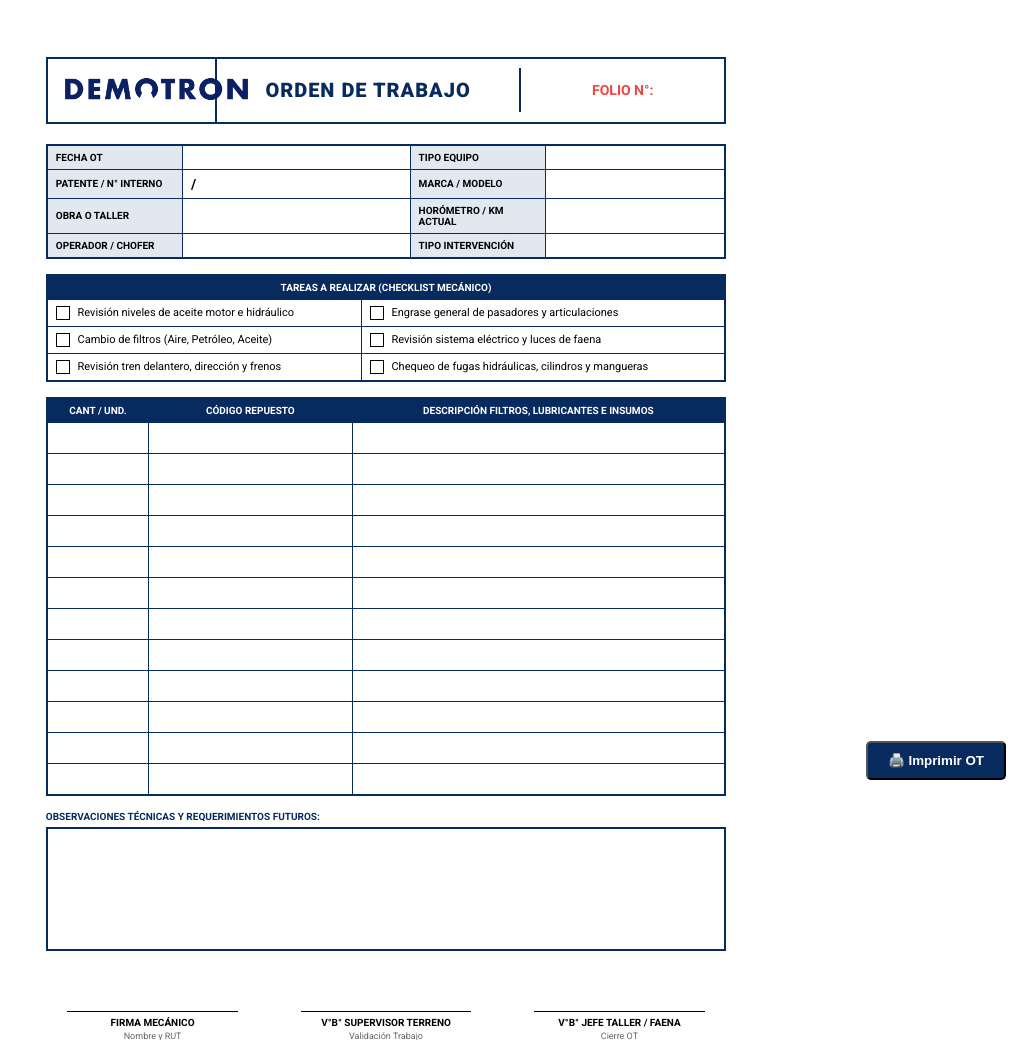
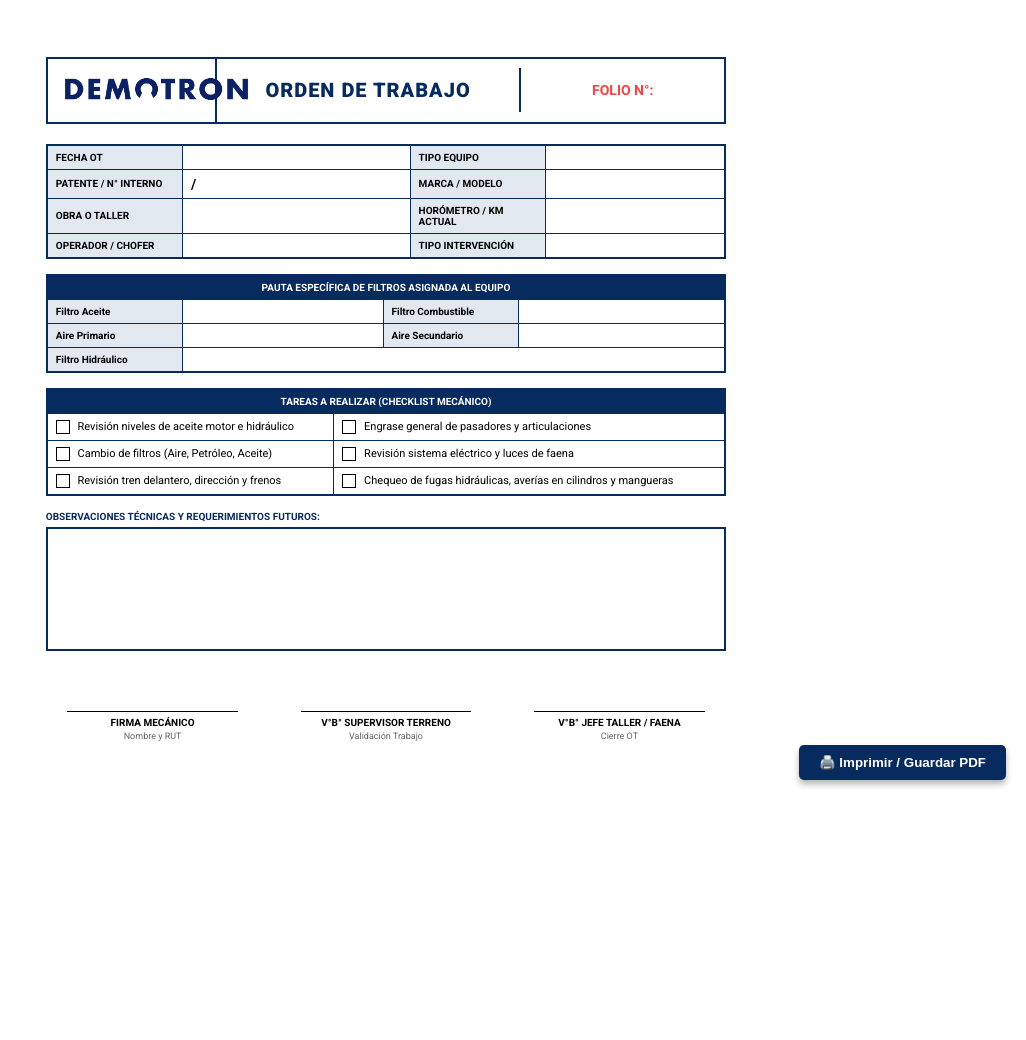
Before and after one commit to manuelortizortiz/cmms-demotron, a Flask app: template templates/ot_print.html in a window 1280 px wide. Shown: the top 1040 px of the page, without its empty margins (254-1280 px from the left). Run offline with Flask 3, Linux system fonts and the light colour scheme; the template is opened without the code that fills it, so the values that code supplies are empty.

Commit message:
Update ot_print.html

```diff
--- a/templates/ot_print.html
+++ b/templates/ot_print.html
@@ -19,18 +19,20 @@
         .label-cell { font-weight: bold; background-color: #e2e8f0; width: 20%; font-size: 10px; }
 
         .check-box { width: 12px; height: 12px; border: 1px solid #000; display: inline-block; vertical-align: middle; margin-right: 5px; }
-
         .obs-box { border: 2px solid #082b5f; height: 100px; padding: 10px; margin-bottom: 30px; }
 
         .firmas { display: grid; grid-template-columns: 1fr 1fr 1fr; gap: 20px; text-align: center; margin-top: 60px; }
         .firma-linea { border-top: 1px solid #000; width: 80%; margin: 0 auto 5px auto; }
         .firma-texto { font-size: 10px; font-weight: bold; text-transform: uppercase; }
 
-        @media print { body { background: white; } .hoja-a4 { width: 100%; padding: 0; } .no-print { display: none !important; } }
+        @media print {
+            body { background: white; }
+            .hoja-a4 { width: 100%; padding: 0; }
+            .no-print { display: none !important; }
+        }
     </style>
 </head>
-<body>
-    <button class="no-print" onclick="window.print()" style="position: fixed; bottom: 20px; right: 20px; background: #082b5f; color: white; padding: 10px 20px; border-radius: 5px; cursor: pointer; font-weight: bold;">🖨️ Imprimir OT</button>
+<body onload="window.print()"> <button class="no-print" onclick="window.print()" style="position: fixed; bottom: 20px; right: 20px; background: #082b5f; color: white; padding: 10px 20px; border-radius: 5px; cursor: pointer; font-weight: bold; border: none; box-shadow: 0 4px 6px rgba(0,0,0,0.3);">🖨️ Imprimir / Guardar PDF</button>
 
     <div class="hoja-a4">
         <div class="header-grid">
@@ -47,29 +49,28 @@
         </table>
 
         <table>
+            <thead><tr><th colspan="4" style="text-align: center;">PAUTA ESPECÍFICA DE FILTROS ASIGNADA AL EQUIPO</th></tr></thead>
+            <tbody>
+                <tr>
+                    <td class="label-cell">Filtro Aceite</td><td>{{ equipo.filtro_aceite }}</td>
+                    <td class="label-cell">Filtro Combustible</td><td>{{ equipo.filtro_petroleo }}</td>
+                </tr>
+                <tr>
+                    <td class="label-cell">Aire Primario</td><td>{{ equipo.filtro_aire_prim }}</td>
+                    <td class="label-cell">Aire Secundario</td><td>{{ equipo.filtro_aire_sec }}</td>
+                </tr>
+                <tr>
+                    <td class="label-cell">Filtro Hidráulico</td><td colspan="3">{{ equipo.filtro_hidraulico }}</td>
+                </tr>
+            </tbody>
+        </table>
+
+        <table>
             <thead><tr><th colspan="2" style="text-align: center;">TAREAS A REALIZAR (Checklist Mecánico)</th></tr></thead>
             <tbody>
                 <tr><td><div class="check-box"></div> Revisión niveles de aceite motor e hidráulico</td><td><div class="check-box"></div> Engrase general de pasadores y articulaciones</td></tr>
                 <tr><td><div class="check-box"></div> Cambio de filtros (Aire, Petróleo, Aceite)</td><td><div class="check-box"></div> Revisión sistema eléctrico y luces de faena</td></tr>
-                <tr><td><div class="check-box"></div> Revisión tren delantero, dirección y frenos</td><td><div class="check-box"></div> Chequeo de fugas hidráulicas, cilindros y mangueras</td></tr>
-            </tbody>
-        </table>
-
-        <table>
-            <thead><tr><th style="width: 15%; text-align: center;">CANT / UND.</th><th style="width: 30%; text-align: center;">CÓDIGO REPUESTO</th><th style="text-align: center;">DESCRIPCIÓN FILTROS, LUBRICANTES E INSUMOS</th></tr></thead>
-            <tbody>
-                <tr><td style="height: 18px;"></td><td></td><td></td></tr>
-                <tr><td style="height: 18px;"></td><td></td><td></td></tr>
-                <tr><td style="height: 18px;"></td><td></td><td></td></tr>
-                <tr><td style="height: 18px;"></td><td></td><td></td></tr>
-                <tr><td style="height: 18px;"></td><td></td><td></td></tr>
-                <tr><td style="height: 18px;"></td><td></td><td></td></tr>
-                <tr><td style="height: 18px;"></td><td></td><td></td></tr>
-                <tr><td style="height: 18px;"></td><td></td><td></td></tr>
-                <tr><td style="height: 18px;"></td><td></td><td></td></tr>
-                <tr><td style="height: 18px;"></td><td></td><td></td></tr>
-                <tr><td style="height: 18px;"></td><td></td><td></td></tr>
-                <tr><td style="height: 18px;"></td><td></td><td></td></tr>
+                <tr><td><div class="check-box"></div> Revisión tren delantero, dirección y frenos</td><td><div class="check-box"></div> Chequeo de fugas hidráulicas, averías en cilindros y mangueras</td></tr>
             </tbody>
         </table>
 
```
